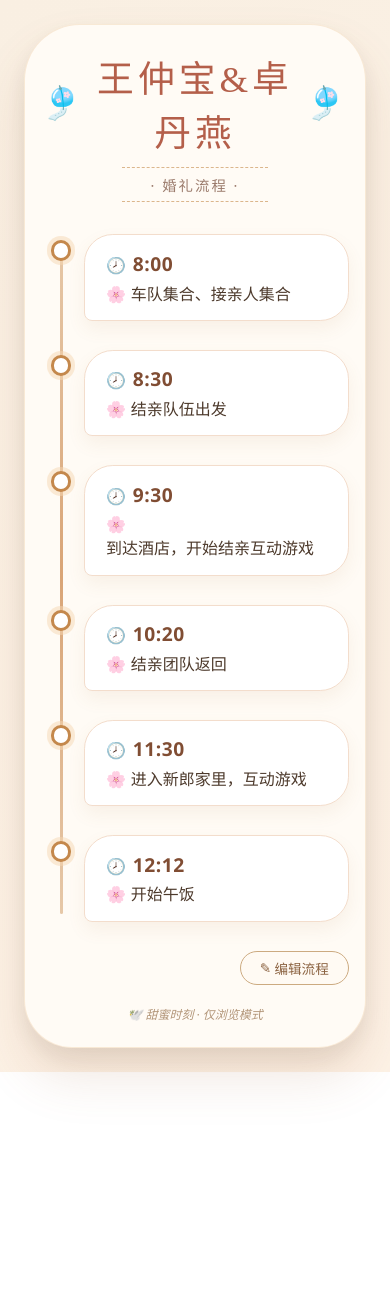
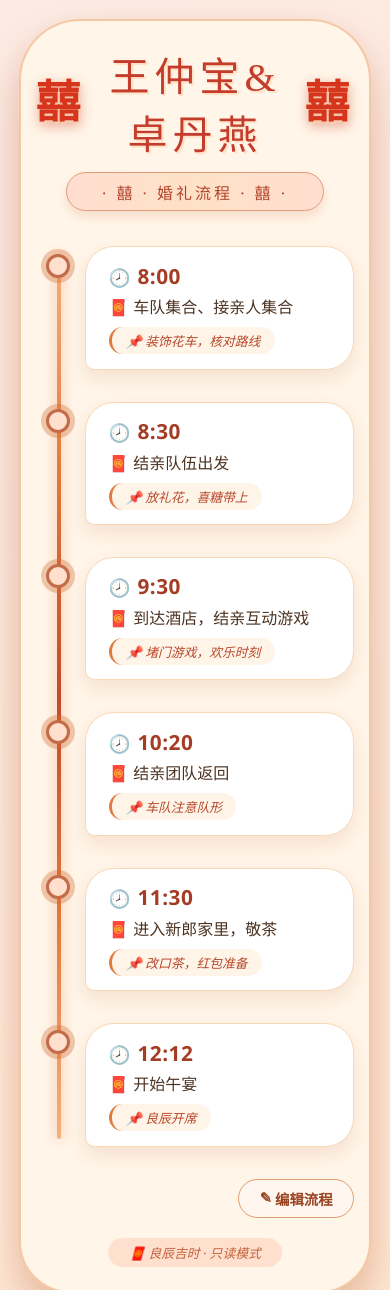
Before and after one commit to Barry-W/wedding, a plain HTML site: page index.html in a window 390 px wide. Shown: the top 1290 px of the page. Before the commit the page ends 1072 px from the top, so only its background shows below. Drawn offline with Linux system fonts and the light colour scheme.

Commit message:
Update index.html

```diff
--- a/index.html
+++ b/index.html
@@ -3,7 +3,7 @@
 <head>
   <meta charset="UTF-8">
   <meta name="viewport" content="width=device-width, initial-scale=1.0, maximum-scale=1.0, user-scalable=yes, viewport-fit=cover">
-  <title>婚礼流程 · 时间轴</title>
+  <title>婚礼流程 · 喜乐时间轴</title>
   <style>
     * {
       margin: 0;
@@ -11,211 +11,278 @@
       box-sizing: border-box;
     }
     body {
-      background: linear-gradient(145deg, #f9efe2 0%, #fdf2e6 100%);
+      background: linear-gradient(145deg, #fceae3 0%, #ffe9d4 100%);
       font-family: 'Segoe UI', 'Noto Serif SC', 'Times New Roman', 楷体, KaiTi, serif;
       display: flex;
       justify-content: center;
       align-items: center;
       min-height: 100vh;
-      padding: 1.5rem;
+      padding: 1.2rem;
       margin: 0;
       position: relative;
     }
+    /* 喜庆背景装饰 */
+    body::before {
+      content: "囍";
+      position: fixed;
+      top: 20px;
+      right: 30px;
+      font-size: 6rem;
+      color: rgba(220, 80, 60, 0.08);
+      font-weight: bold;
+      z-index: 0;
+      pointer-events: none;
+      font-family: "KaiTi", "楷体", serif;
+    }
+    body::after {
+      content: "⚭";
+      position: fixed;
+      bottom: 15px;
+      left: 25px;
+      font-size: 7rem;
+      color: rgba(200, 120, 70, 0.06);
+      z-index: 0;
+      pointer-events: none;
+    }
     .container {
-      max-width: 600px;
+      max-width: 620px;
       width: 100%;
-      background: rgba(255, 250, 245, 0.85);
-      backdrop-filter: blur(18px);
-      background: #fffbf5;
-      border-radius: 3.5rem 3.5rem 3rem 3rem;
-      box-shadow: 0 30px 50px rgba(160, 100, 60, 0.15), 0 10px 25px rgba(0,0,0,0.08);
-      padding: 2rem 1.5rem 2.2rem;
-      border: 1px solid rgba(230, 190, 140, 0.3);
+      background: rgba(255, 242, 230, 0.9);
+      backdrop-filter: blur(20px);
+      background: #fff5e8;
+      border-radius: 3.8rem 3.8rem 3.2rem 3.2rem;
+      box-shadow: 0 35px 55px rgba(180, 80, 40, 0.2), 0 12px 28px rgba(160, 70, 30, 0.15);
+      padding: 2.2rem 1.6rem 2.4rem;
+      border: 2px solid rgba(235, 155, 100, 0.5);
+      position: relative;
+      z-index: 2;
       transition: all 0.2s ease;
-      position: relative;
     }
-    /* 装饰元素 */
+    /* 标题样式 - 喜字装饰 */
     .header {
       text-align: center;
-      margin-bottom: 2rem;
+      margin-bottom: 2.2rem;
       position: relative;
     }
     .header h1 {
-      font-size: 2.3rem;
-      font-weight: 400;
-      color: #b45f4a;
-      letter-spacing: 4px;
+      font-size: 2.5rem;
+      font-weight: 500;
+      color: #c43d2c;
+      letter-spacing: 5px;
       font-family: "Noto Serif SC", "楷体", KaiTi, serif;
       display: flex;
       align-items: center;
       justify-content: center;
-      gap: 0.5rem;
+      gap: 0.6rem;
       margin-bottom: 0.3rem;
+      text-shadow: 2px 2px 0 rgba(255, 215, 180, 0.6);
     }
-    .header h1 span {
-      font-size: 2rem;
-      color: #c9976b;
+    .header h1 .xi-char {
+      font-size: 2.8rem;
+      color: #d6341c;
+      font-weight: bold;
+      font-family: "KaiTi", "楷体", serif;
+      filter: drop-shadow(0 4px 6px rgba(200, 50, 20, 0.4));
+      line-height: 1;
     }
     .subhead {
-      color: #9b7b6c;
-      font-size: 0.9rem;
-      border-top: 1px dashed #dbb68c;
-      border-bottom: 1px dashed #dbb68c;
+      color: #b1442a;
+      font-size: 1rem;
+      background: linear-gradient(to right, #ffded0, #ffe1c6, #ffded0);
       display: inline-block;
-      padding: 0.4rem 1.8rem;
-      letter-spacing: 2px;
-      margin-top: 0.3rem;
+      padding: 0.4rem 2.2rem;
+      letter-spacing: 3px;
+      margin-top: 0.4rem;
+      border-radius: 30px;
+      font-weight: 500;
+      border: 1px solid #e09b7a;
+      box-shadow: 0 6px 10px rgba(210, 90, 40, 0.15);
     }
     /* 时间轴主体 */
     .timeline {
       position: relative;
-      padding-left: 2.2rem;
-      margin: 1.5rem 0 1.8rem;
+      padding-left: 2.5rem;
+      margin: 1.8rem 0 2rem;
     }
-    /* 中间的垂直线 */
+    /* 垂直轴线 - 喜庆渐变 */
     .timeline::before {
       content: '';
       position: absolute;
-      left: 1.2rem;
+      left: 1.35rem;
       top: 0.5rem;
       bottom: 0.5rem;
-      width: 3px;
-      background: linear-gradient(to bottom, #e6c8a8, #d9a577, #e6c8a8);
-      border-radius: 3px;
+      width: 4px;
+      background: linear-gradient(to bottom, #f5b07b, #e07a3d, #c4492a, #e07a3d, #f5b07b);
+      border-radius: 4px;
+      box-shadow: 0 0 12px rgba(240, 110, 50, 0.5);
     }
-    /* 每个时间点条目 */
     .event {
       display: flex;
       align-items: flex-start;
-      margin-bottom: 1.8rem;
+      margin-bottom: 2rem;
       position: relative;
       word-break: break-word;
     }
     .event:last-child {
       margin-bottom: 0.2rem;
     }
-    /* 圆点标记 */
+    /* 圆点标记 - 根据状态会有不同颜色类 */
     .dot {
       position: absolute;
-      left: -1.6rem;
+      left: -1.82rem;
+      top: 0.45rem;
+      width: 1.5rem;
+      height: 1.5rem;
+      background: #fff5e6;
+      border: 3px solid #d9783b;
+      border-radius: 50%;
+      box-shadow: 0 0 0 5px rgba(245, 160, 90, 0.4);
+      background: white;
+      z-index: 3;
+      transition: all 0.3s ease;
+      background: radial-gradient(circle at 30% 30%, #fff, #ffd9b5);
+    }
+    /* 当前时间点之后的点变暗？用类控制更明显 */
+    .dot.past-dot {
+      border-color: #c46b4a;
+      background: #ffe0ce;
+      box-shadow: 0 0 0 5px rgba(210, 110, 50, 0.35);
+    }
+    .dot.current-dot {
+      border-color: #d6341c;
+      background: #ffbe8c;
+      box-shadow: 0 0 0 8px rgba(240, 100, 40, 0.6);
+      animation: pulseGlow 1.4s infinite;
+      width: 1.7rem;
+      height: 1.7rem;
+      left: -1.92rem;
       top: 0.35rem;
-      width: 1.3rem;
-      height: 1.3rem;
-      background: #fff6ed;
-      border: 3px solid #c4884c;
-      border-radius: 50%;
-      box-shadow: 0 0 0 4px rgba(245, 215, 180, 0.5);
-      background: white;
-      z-index: 2;
-      transition: 0.2s;
     }
-    .event:hover .dot {
-      background: #d9a066;
-      border-color: #9b5e3a;
+    .dot.future-dot {
+      border-color: #e6a576;
+      background: #fff5ed;
     }
-    /* 内容卡片 */
+    @keyframes pulseGlow {
+      0% { box-shadow: 0 0 0 6px rgba(230, 90, 30, 0.55); }
+      50% { box-shadow: 0 0 0 12px rgba(240, 120, 50, 0.3); }
+      100% { box-shadow: 0 0 0 6px rgba(230, 90, 30, 0.55); }
+    }
     .content {
       background: #ffffff;
-      border-radius: 1.8rem 1.8rem 1.8rem 0.5rem;
-      padding: 0.9rem 1.3rem;
-      box-shadow: 0 8px 18px rgba(170, 120, 70, 0.08);
-      border: 1px solid #f3ddcc;
+      border-radius: 1.8rem 1.8rem 1.8rem 0.6rem;
+      padding: 0.9rem 1.4rem;
+      box-shadow: 0 8px 18px rgba(180, 80, 35, 0.12);
+      border: 1px solid #fad7b6;
       flex: 1;
       transition: all 0.25s ease;
-      margin-left: 0.5rem;
+      margin-left: 0.6rem;
       backdrop-filter: blur(2px);
+      position: relative;
     }
     .event:hover .content {
-      box-shadow: 0 12px 22px rgba(160, 100, 40, 0.15);
-      border-color: #d6a77a;
-      transform: translateY(-1px);
+      box-shadow: 0 14px 24px rgba(190, 85, 30, 0.2);
+      border-color: #e07a3f;
+      transform: translateY(-2px);
     }
     .time {
       font-weight: 700;
-      font-size: 1.2rem;
-      color: #804d33;
+      font-size: 1.3rem;
+      color: #a43d24;
       display: flex;
       align-items: baseline;
       gap: 0.4rem;
-      margin-bottom: 0.3rem;
+      margin-bottom: 0.35rem;
       letter-spacing: 0.5px;
     }
     .time-icon {
-      font-size: 1rem;
-      color: #b5794a;
+      font-size: 1.1rem;
+      color: #d9662c;
     }
     .desc {
       font-size: 1rem;
-      color: #4d3a2c;
+      color: #4d3322;
       line-height: 1.5;
-      font-weight: 450;
+      font-weight: 500;
       display: flex;
       align-items: center;
       flex-wrap: wrap;
     }
     .desc i {
       margin-right: 0.3rem;
-      opacity: 0.7;
+      opacity: 0.8;
       font-style: normal;
     }
-    /* 可编辑按钮 (仅编辑模式可见) */
+    /* 备注样式 */
+    .remark {
+      font-size: 0.8rem;
+      color: #b7472a;
+      background: #ffefe2;
+      border-radius: 20px;
+      padding: 0.25rem 0.9rem;
+      margin-top: 0.5rem;
+      display: inline-block;
+      border-left: 3px solid #e07a3f;
+      font-style: italic;
+      background: rgba(255, 200, 140, 0.2);
+    }
     .edit-controls {
       display: flex;
       justify-content: flex-end;
-      gap: 0.6rem;
-      margin-top: 0.5rem;
+      gap: 0.7rem;
+      margin-top: 0.8rem;
       margin-bottom: 0.5rem;
+      flex-wrap: wrap;
     }
     .btn {
       background: transparent;
-      border: 1px solid #ccaa80;
-      color: #8b6240;
-      padding: 0.4rem 1.2rem;
+      border: 1px solid #db9e72;
+      color: #994422;
+      padding: 0.5rem 1.3rem;
       border-radius: 2rem;
-      font-size: 0.85rem;
+      font-size: 0.9rem;
       cursor: pointer;
-      background: #fffaf3;
+      background: #fff7ef;
       transition: all 0.2s;
       display: inline-flex;
       align-items: center;
       gap: 0.2rem;
-      font-weight: 500;
+      font-weight: 600;
       backdrop-filter: blur(4px);
     }
     .btn:hover {
-      background: #f3e0cd;
-      border-color: #b2824a;
-      color: #5c3a24;
+      background: #ffe0cd;
+      border-color: #c06430;
+      color: #6b2e17;
     }
     .btn.primary {
-      background: #d9a87c;
-      border-color: #b07242;
+      background: #e07a3f;
+      border-color: #c1552a;
       color: white;
       font-weight: 600;
+      box-shadow: 0 4px 10px rgba(210, 80, 30, 0.3);
     }
     .btn.primary:hover {
-      background: #c28b5c;
+      background: #cc5f2b;
     }
     .hidden {
       display: none !important;
     }
-    /* 编辑文本框样式 */
     .edit-input {
-      border: 1px solid #dbb58b;
-      border-radius: 1rem;
-      padding: 0.4rem 0.8rem;
+      border: 1px solid #e0ae81;
+      border-radius: 1.2rem;
+      padding: 0.5rem 0.9rem;
       font-size: 0.95rem;
       width: 100%;
-      background: #fffef9;
+      background: #fffcf7;
       font-family: inherit;
-      color: #4a3727;
-      margin: 0.2rem 0 0.4rem;
+      color: #402c1e;
+      margin: 0.25rem 0 0.5rem;
       outline: none;
       transition: 0.2s;
     }
     .edit-input:focus {
-      border-color: #b37b4a;
-      box-shadow: 0 0 0 2px rgba(200, 140, 80, 0.25);
+      border-color: #c45a2c;
+      box-shadow: 0 0 0 3px rgba(220, 110, 50, 0.3);
     }
     .time-edit-row {
       display: flex;
@@ -223,36 +290,41 @@
       align-items: center;
       margin-bottom: 0.3rem;
     }
-    .time-edit-row input {
-      width: 80px;
-    }
     .save-item-btn {
       background: none;
       border: none;
-      color: #9b6b4a;
-      font-size: 1rem;
+      color: #b14122;
+      font-size: 1.1rem;
       cursor: pointer;
       padding: 0.2rem 0.5rem;
     }
     .note {
-      font-size: 0.75rem;
-      color: #b29578;
+      font-size: 0.8rem;
+      color: #c2613a;
       text-align: center;
-      margin-top: 1.2rem;
+      margin-top: 1.3rem;
       font-style: italic;
+      background: #ffe0cf;
+      padding: 0.3rem;
+      border-radius: 20px;
+      width: fit-content;
+      margin-left: auto;
+      margin-right: auto;
+      padding-left: 1.3rem;
+      padding-right: 1.3rem;
     }
-    .readonly-badge {
-      background: #f5e1cf;
-      border-radius: 20px;
-      padding: 0.2rem 0.9rem;
+    .current-badge {
+      background: #d6341c;
+      color: white;
+      border-radius: 12px;
+      padding: 0.15rem 0.7rem;
       font-size: 0.7rem;
-      color: #7b5c45;
       margin-left: 0.5rem;
-      letter-spacing: 0.5px;
+      font-weight: bold;
     }
     @media (max-width: 400px) {
       .container {
-        padding: 1.5rem 1rem;
+        padding: 1.5rem 0.9rem;
       }
     }
   </style>
@@ -261,15 +333,13 @@
 <div class="container" id="appContainer">
   <div class="header">
     <h1>
-      <span>🎐</span> 王仲宝&卓丹燕 <span>🎐</span>
+      <span class="xi-char">囍</span> 王仲宝&卓丹燕 <span class="xi-char">囍</span>
     </h1>
-    <div class="subhead">· 婚礼流程 ·</div>
+    <div class="subhead">· 囍 · 婚礼流程 · 囍 ·</div>
   </div>
 
-  <!-- 时间轴列表将通过js动态渲染，便于编辑控制 -->
   <div class="timeline" id="timelineContainer"></div>
 
-  <!-- 编辑模式切换按钮区域 (只有编辑者可见) -->
   <div class="edit-controls" id="editControls">
     <button class="btn" id="toggleEditBtn">
       <span>✎</span> 编辑流程
@@ -277,62 +347,53 @@
     <button class="btn primary hidden" id="addEventBtn">
       <span>+</span> 添加事项
     </button>
-    <button class="btn hidden" id="saveAllBtn" style="background:#c78b5c; color:white; border-color:#9f6a3f;">
+    <button class="btn hidden" id="saveAllBtn" style="background:#c43d2c; color:white; border-color:#a6341e;">
       <span>✓</span> 完成编辑
     </button>
   </div>
   <div class="note" id="statusNote">
-    🕊️ 甜蜜时刻 · 仅浏览模式
+    🧧 良辰吉时 · 只读模式
   </div>
 </div>
 
 <script>
   (function() {
-    // ---------- 初始数据 (结婚流程) ----------
+    // ---------- 更丰富的初始数据，包含备注和颜色标记可能 ----------
     const INITIAL_EVENTS = [
-      { id: 'e1', time: '8:00', description: '车队集合、接亲人集合' },
-      { id: 'e2', time: '8:30', description: '结亲队伍出发' },
-      { id: 'e3', time: '9:30', description: '到达酒店，开始结亲互动游戏' },
-      { id: 'e4', time: '10:20', description: '结亲团队返回' },
-      { id: 'e5', time: '11:30', description: '进入新郎家里，互动游戏' },
-      { id: 'e6', time: '12:12', description: '开始午饭' }
+      { id: 'e1', time: '8:00', description: '车队集合、接亲人集合', remark: '装饰花车，核对路线' },
+      { id: 'e2', time: '8:30', description: '结亲队伍出发', remark: '放礼花，喜糖带上' },
+      { id: 'e3', time: '9:30', description: '到达酒店，结亲互动游戏', remark: '堵门游戏，欢乐时刻' },
+      { id: 'e4', time: '10:20', description: '结亲团队返回', remark: '车队注意队形' },
+      { id: 'e5', time: '11:30', description: '进入新郎家里，敬茶', remark: '改口茶，红包准备' },
+      { id: 'e6', time: '12:12', description: '开始午宴', remark: '良辰开席' }
     ];
 
-    // 存储键名
-    const STORAGE_KEY = 'wedding_timeline_events';
+    const STORAGE_KEY = 'wedding_timeline_v2';
 
-    // 状态变量
-    let events = [];                 // 当前事件数组
-    let isEditMode = false;        // 是否处于编辑模式
-    let nextId = 1;                // 用于生成新id
+    let events = [];
+    let isEditMode = false;
+    let nextId = 1;
 
-    // DOM元素
     const timelineContainer = document.getElementById('timelineContainer');
     const toggleEditBtn = document.getElementById('toggleEditBtn');
     const addEventBtn = document.getElementById('addEventBtn');
     const saveAllBtn = document.getElementById('saveAllBtn');
     const statusNote = document.getElementById('statusNote');
 
-    // ---------- 工具函数 ----------
+    // 加载数据
     function loadEventsFromStorage() {
       try {
         const stored = localStorage.getItem(STORAGE_KEY);
         if (stored) {
           const parsed = JSON.parse(stored);
           if (Array.isArray(parsed) && parsed.length > 0) {
-            // 确保每个事件有id
-            return parsed.map((ev, index) => {
-              if (!ev.id) {
-                return { ...ev, id: 'e' + (Date.now() + index) };
-              }
+            return parsed.map((ev, idx) => {
+              if (!ev.id) return { ...ev, id: 'e' + Date.now() + idx };
               return ev;
             });
           }
         }
-      } catch (e) {
-        console.warn('读取存储失败，使用默认数据');
-      }
-      // 默认返回初始数据深拷贝
+      } catch (e) {}
       return INITIAL_EVENTS.map(ev => ({ ...ev }));
     }
 
@@ -340,7 +401,6 @@
       localStorage.setItem(STORAGE_KEY, JSON.stringify(eventsArray));
     }
 
-    // 刷新最大ID
     function updateNextId() {
       let maxNum = 0;
       events.forEach(ev => {
@@ -353,61 +413,101 @@
       nextId = maxNum + 1;
     }
 
-    // 生成新id
     function generateId() {
       return 'e' + (nextId++);
     }
 
-    // 重新渲染时间轴
+    // 获取当前时间字符串 HH:MM
+    function getCurrentTimeString() {
+      const now = new Date();
+      return `${String(now.getHours()).padStart(2,'0')}:${String(now.getMinutes()).padStart(2,'0')}`;
+    }
+
+    // 重新计算每个事件的状态（基于排序后位置）
+    function computeStatuses(sortedEvents, currentTime) {
+      const statuses = new Map();
+      let currentAssigned = false;
+      for (let i = 0; i < sortedEvents.length; i++) {
+        const ev = sortedEvents[i];
+        const time = ev.time || '0:00';
+        const comp = time.localeCompare(currentTime, undefined, { numeric: true });
+        if (comp < 0) {
+          statuses.set(ev.id, 'past');
+        } else if (comp === 0) {
+          statuses.set(ev.id, 'current');
+          currentAssigned = true;
+        } else {
+          if (!currentAssigned) {
+            statuses.set(ev.id, 'current');
+            currentAssigned = true;
+          } else {
+            statuses.set(ev.id, 'future');
+          }
+        }
+      }
+      return statuses;
+    }
+
     function renderTimeline() {
       if (!timelineContainer) return;
-
       if (!events.length) {
-        timelineContainer.innerHTML = `<div style="text-align:center; color:#b29578; padding:1.5rem;">暂无流程，点击“编辑流程”添加</div>`;
+        timelineContainer.innerHTML = `<div style="text-align:center; color:#b95a3a; padding:1.5rem; background:#fff2e6; border-radius:2rem;">✨ 暂无流程，点击编辑添加喜事 ✨</div>`;
         return;
       }
 
-      // 按时间排序 (简单字符串比较，适合 hh:mm 格式)
       const sortedEvents = [...events].sort((a, b) => {
-        const timeA = a.time || '0:00';
-        const timeB = b.time || '0:00';
-        return timeA.localeCompare(timeB, undefined, { numeric: true });
+        return (a.time || '0:00').localeCompare(b.time || '0:00', undefined, { numeric: true });
       });
+
+      const currentTime = getCurrentTimeString();
+      const statusMap = computeStatuses(sortedEvents, currentTime);
 
       let html = '';
       sortedEvents.forEach((ev) => {
         const timeText = ev.time || '??:??';
-        const descText = ev.description || '未填写事项';
+        const descText = ev.description || '未填写';
+        const remarkText = ev.remark || '';
+        const status = statusMap.get(ev.id) || 'future';
 
         if (isEditMode) {
-          // 编辑模式：显示可编辑输入框
           html += `
             <div class="event" data-id="${ev.id}">
               <div class="dot"></div>
               <div class="content">
                 <div class="time-edit-row">
                   <input class="edit-input time-input" type="text" value="${escapeHtml(timeText)}" placeholder="时间" style="width:80px;">
-                  <span style="color:#b5794a; margin:0 0.2rem;">⏱️</span>
+                  <span style="color:#c44b2c;">⏱️</span>
                 </div>
                 <input class="edit-input desc-input" type="text" value="${escapeHtml(descText)}" placeholder="事项描述">
+                <input class="edit-input remark-input" type="text" value="${escapeHtml(remarkText)}" placeholder="备注(可选)">
                 <div style="display:flex; justify-content:flex-end; margin-top:0.3rem;">
-                  <button class="save-item-btn delete-event-btn" title="删除此事项" style="color:#b55a4a; margin-right:0.5rem;">🗑️</button>
+                  <button class="save-item-btn delete-event-btn" title="删除">🗑️</button>
                 </div>
               </div>
             </div>
           `;
         } else {
-          // 只读模式：展示精美卡片
+          let dotClass = 'dot';
+          if (status === 'past') dotClass += ' past-dot';
+          else if (status === 'current') dotClass += ' current-dot';
+          else dotClass += ' future-dot';
+
+          let currentMarker = '';
+          if (status === 'current') {
+            currentMarker = '<span class="current-badge">进行中</span>';
+          }
+
           html += `
             <div class="event" data-id="${ev.id}">
-              <div class="dot"></div>
+              <div class="${dotClass}"></div>
               <div class="content">
                 <div class="time">
-                  <span class="time-icon">🕗</span> ${escapeHtml(timeText)}
+                  <span class="time-icon">🕗</span> ${escapeHtml(timeText)} ${currentMarker}
                 </div>
                 <div class="desc">
-                  <i>🌸</i> ${escapeHtml(descText)}
+                  <i>🧧</i> ${escapeHtml(descText)}
                 </div>
+                ${remarkText ? `<div class="remark">📌 ${escapeHtml(remarkText)}</div>` : ''}
               </div>
             </div>
           `;
@@ -415,157 +515,131 @@
       });
 
       timelineContainer.innerHTML = html;
-
-      // 如果处于编辑模式，绑定输入框事件及删除按钮
       if (isEditMode) {
         attachEditEvents();
       }
     }
 
-    // 简单的转义防止XSS
     function escapeHtml(text) {
-      return String(text)
-        .replace(/&/g, '&amp;')
-        .replace(/</g, '&lt;')
-        .replace(/>/g, '&gt;')
-        .replace(/"/g, '&quot;')
-        .replace(/'/g, '&#039;');
+      return String(text).replace(/&/g, '&amp;').replace(/</g, '&lt;').replace(/>/g, '&gt;').replace(/"/g, '&quot;').replace(/'/g, '&#039;');
     }
 
-    // 为编辑模式下的输入框和删除按钮绑定事件 (事件委托方式更佳，这里直接绑定)
     function attachEditEvents() {
       if (!timelineContainer) return;
-
-      // 删除按钮事件
-      const deleteButtons = timelineContainer.querySelectorAll('.delete-event-btn');
-      deleteButtons.forEach(btn => {
+      document.querySelectorAll('.delete-event-btn').forEach(btn => {
         btn.addEventListener('click', function(e) {
           e.stopPropagation();
           const eventDiv = this.closest('.event');
-          if (!eventDiv) return;
-          const id = eventDiv.getAttribute('data-id');
-          if (id) {
-            deleteEventById(id);
+          if (eventDiv) {
+            const id = eventDiv.getAttribute('data-id');
+            if (id) deleteEventById(id);
           }
         });
       });
     }
 
-    // 根据ID删除事件
     function deleteEventById(id) {
-      if (!isEditMode) return; // 安全防护
+      if (!isEditMode) return;
       events = events.filter(ev => ev.id !== id);
       saveEventsToStorage(events);
       renderTimeline();
       updateNextId();
     }
 
-    // 从编辑模式的DOM中收集最新数据并更新events数组
     function collectEditedData() {
       if (!timelineContainer) return;
       const eventDivs = timelineContainer.querySelectorAll('.event');
       const newEvents = [];
-
       eventDivs.forEach(div => {
         const id = div.getAttribute('data-id');
         const timeInput = div.querySelector('.time-input');
         const descInput = div.querySelector('.desc-input');
-
+        const remarkInput = div.querySelector('.remark-input');
         if (timeInput && descInput) {
-          const timeValue = timeInput.value.trim() || '0:00';
-          const descValue = descInput.value.trim() || '事项';
           newEvents.push({
             id: id || generateId(),
-            time: timeValue,
-            description: descValue
+            time: timeInput.value.trim() || '0:00',
+            description: descInput.value.trim() || '事项',
+            remark: remarkInput ? remarkInput.value.trim() : ''
           });
         } else {
-          // 后备：如果缺失输入框，保留原数据 (但正常情况不应发生)
           const existing = events.find(ev => ev.id === id);
           if (existing) newEvents.push({...existing});
         }
       });
-
-      // 更新全局events并保存
       events = newEvents;
       saveEventsToStorage(events);
       updateNextId();
     }
 
-    // 添加新事件
     function addNewEvent() {
       if (!isEditMode) return;
-      const newId = generateId();
       events.push({
-        id: newId,
-        time: '12:00',
-        description: '新事项'
+        id: generateId(),
+        time: '13:00',
+        description: '喜庆新事项',
+        remark: ''
       });
       saveEventsToStorage(events);
       renderTimeline();
-      // 可选：聚焦到新添加的项
     }
 
-    // 切换编辑模式
     function setEditMode(enable) {
       if (enable === isEditMode) return;
-
       if (enable) {
-        // 进入编辑模式前，确保events是最新的（以防万一）
-        // 直接切换到编辑状态
         isEditMode = true;
         toggleEditBtn.classList.add('hidden');
         addEventBtn.classList.remove('hidden');
         saveAllBtn.classList.remove('hidden');
-        statusNote.innerHTML = '✍️ 编辑模式 · 修改时间或事项，点击“完成编辑”保存';
-        statusNote.style.color = '#b45f4a';
-        renderTimeline(); // 重新渲染为输入框
+        statusNote.innerHTML = '✍️ 编辑模式 · 修改时间/备注，完成后保存';
+        statusNote.style.color = '#b33a1c';
+        renderTimeline();
       } else {
-        // 退出编辑模式：先收集当前编辑数据
         collectEditedData();
         isEditMode = false;
         toggleEditBtn.classList.remove('hidden');
         addEventBtn.classList.add('hidden');
         saveAllBtn.classList.add('hidden');
-        statusNote.innerHTML = '🕊️ 甜蜜时刻 · 仅浏览模式';
-        statusNote.style.color = '#b29578';
-        renderTimeline(); // 重新渲染为只读卡片
+        statusNote.innerHTML = '🧧 良辰吉时 · 只读模式';
+        statusNote.style.color = '#c2613a';
+        renderTimeline();
         saveEventsToStorage(events);
       }
     }
 
-    // 初始化页面
+    // 每分钟自动刷新时间轴状态（动态高亮）
+    let autoRefreshInterval = null;
+    function startAutoRefresh() {
+      if (autoRefreshInterval) clearInterval(autoRefreshInterval);
+      autoRefreshInterval = setInterval(() => {
+        if (!isEditMode && events.length > 0) {
+          renderTimeline(); // 只读模式下刷新圆点状态
+        }
+      }, 30000); // 30秒检查一次
+    }
+
     function init() {
       events = loadEventsFromStorage();
       updateNextId();
-      // 确保初始为只读模式
       isEditMode = false;
       toggleEditBtn.classList.remove('hidden');
       addEventBtn.classList.add('hidden');
       saveAllBtn.classList.add('hidden');
-      statusNote.innerHTML = '🕊️ 甜蜜时刻 · 仅浏览模式';
+      statusNote.innerHTML = '🧧 良辰吉时 · 只读模式';
       renderTimeline();
 
-      // 绑定按钮事件
-      toggleEditBtn.addEventListener('click', () => {
-        setEditMode(true);
+      toggleEditBtn.addEventListener('click', () => setEditMode(true));
+      saveAllBtn.addEventListener('click', () => setEditMode(false));
+      addEventBtn.addEventListener('click', () => {
+        if (isEditMode) addNewEvent();
       });
 
-      saveAllBtn.addEventListener('click', () => {
-        setEditMode(false);
+      startAutoRefresh();
+      window.addEventListener('beforeunload', () => {
+        if (autoRefreshInterval) clearInterval(autoRefreshInterval);
       });
-
-      addEventBtn.addEventListener('click', () => {
-        if (isEditMode) {
-          addNewEvent();
-        }
-      });
-
-      // 额外安全措施：如果用户试图通过刷新等，保持只读。
-      // 页面关闭或卸载时不需要额外操作。
     }
 
-    // 页面加载启动
     window.addEventListener('DOMContentLoaded', init);
   })();
 </script>
```
